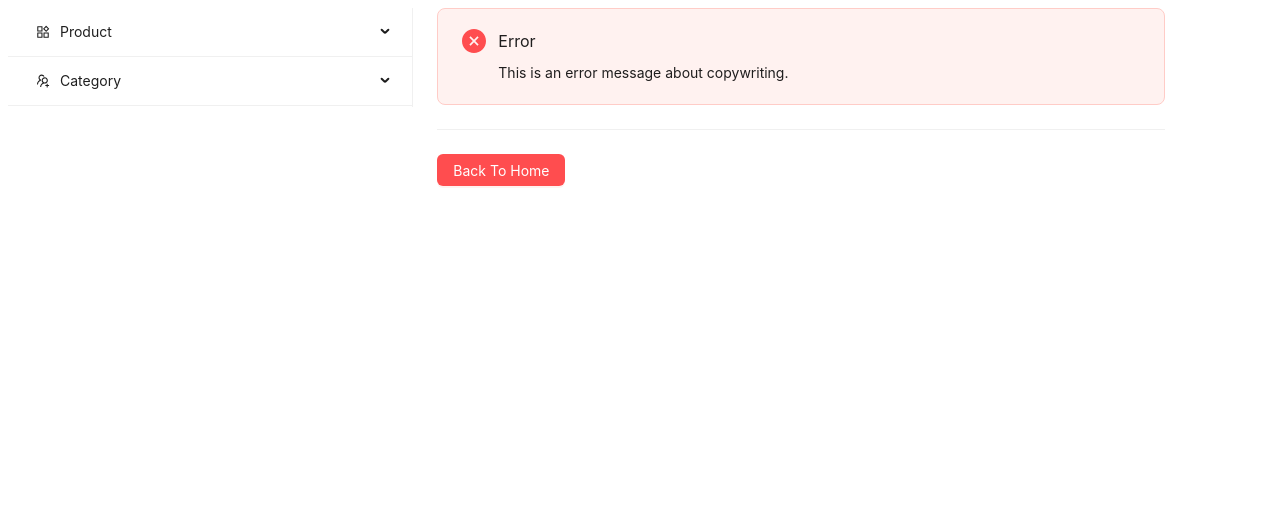
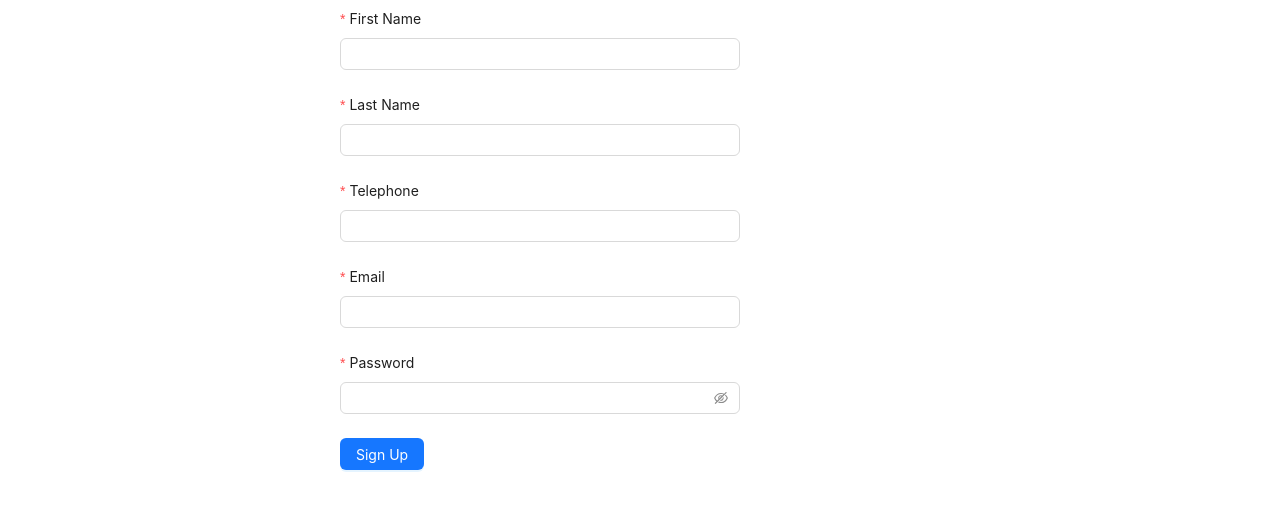
Before and after one commit to akashsarker012/e-commerce-dashboard, a React (Vite) app: page /registration in a window 1280 px wide. Shown: the top 510 px of the page. Built offline with nearby package versions, Linux system fonts and the light colour scheme.

Commit message:
register part

```diff
--- /dev/null
+++ b/src/components/Registration.jsx
@@ -0,0 +1,96 @@
+import React, { useState } from 'react';
+import { Alert, Button, Form, Input } from 'antd';
+import axios from 'axios';
+
+const Registration = () => {
+  const [error, setError] = useState(null);
+  const [success, setSuccess] = useState();
+//   console.log(error,'error');
+//   console.log(success,'success');
+
+  const onFinish = async (values) => {
+      const response = await axios.post('http://localhost:3000/api/v1/athentication/registration', values);
+      if(response.data.error){
+          setError(response.data.error);
+          setTimeout(() => {
+            setError(null);
+          }, 3000);
+        // console.log(response.data.error, 'error');
+        }else{
+            setSuccess(response.data.success);
+            setTimeout(() => {
+                setSuccess(null);
+              }, 3000);
+            // console.log(response.data.success, 'success');
+        }
+    }
+  const onFinishFailed = (errorInfo) => {
+    console.log('Failed:', errorInfo);
+  };
+
+  return (
+    <Form
+      name="basic"
+      labelCol={{ span: 8 }}
+      wrapperCol={{ span: 16 }}
+      layout="vertical"
+      onFinish={onFinish}
+      onFinishFailed={onFinishFailed}
+      autoComplete="off"
+      style={{ maxWidth: 600, margin: '0 auto' }} >
+      {
+      error &&
+      <Alert  message={error} type="error" showIcon style={{ marginBottom: '1rem', width: '400px' }} />
+      }
+      {
+      success &&
+      <Alert  message={success} type="success" showIcon style={{ marginBottom: '1rem' }} />
+      }
+
+      <Form.Item
+
+        label="First Name"
+        name="firstname"
+        rules={[{ required: true, message: 'Please input your first name!' }]} >
+        <Input />
+      </Form.Item>
+
+      <Form.Item
+        label="Last Name"
+        name="lastname"
+        rules={[{ required: true, message: 'Please input your last name!' }]}
+      >
+        <Input />
+      </Form.Item>
+
+      <Form.Item
+        label="Telephone"
+        name="telephone"
+        rules={[{ required: true, message: 'Please input your telephone number!' }]}
+      >
+        <Input />
+      </Form.Item>
+
+      <Form.Item
+        label="Email"
+        name="email"
+        rules={[ { required: true, type: 'email', message: 'Please input a valid email address!' }]} >
+        <Input />
+      </Form.Item>
+
+      <Form.Item
+        label="Password"
+        name="password"
+        rules={[{ required: true, message: 'Please input your password!' }]}
+      >
+        <Input.Password />
+      </Form.Item>
+
+      <Button type="primary" htmlType="submit">
+        Sign Up
+      </Button>
+    </Form>
+  );
+};
+
+export default Registration;
--- a/src/main.jsx
+++ b/src/main.jsx
@@ -14,6 +14,7 @@ import Error from "./components/Error.jsx";
 import AddProduct from "./components/AddProduct.jsx";
 import AllProduct from "./components/AllProduct.jsx";
 import AllVariant from "./components/AllVariant.jsx";
+import Registration from "./components/Registration.jsx";
 
 const router = createBrowserRouter(
   createRoutesFromElements(
@@ -27,6 +28,7 @@ const router = createBrowserRouter(
       <Route path="/allvariant" element={<AllVariant />}></Route>
       <Route path="*" element={<Error />}></Route>
       </Route>
+      <Route path="/registration" element={<Registration />}></Route>
     </Route>
   )
 );
```
